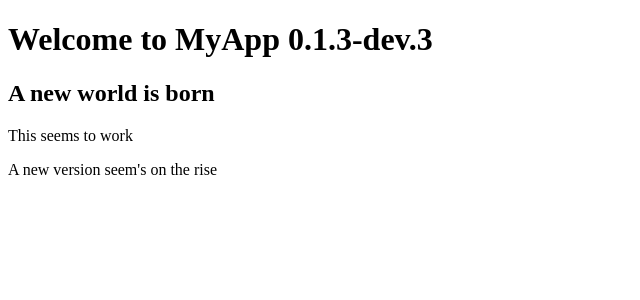
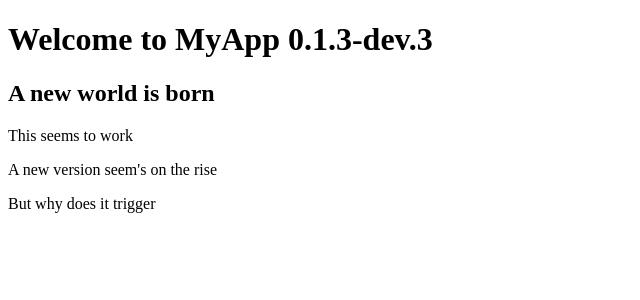
Before and after one commit to ThomasJunk/version, a SvelteKit app: page / in a window 1280 px wide. Shown: the top 300 px of the page, without its empty margins (0-640 px from the left). Built offline with nearby package versions, Linux system fonts and the light colour scheme.

Commit message:
won't trigger or?

```diff
--- a/src/routes/+page.svelte
+++ b/src/routes/+page.svelte
@@ -6,3 +6,4 @@
 <h2>A new world is born</h2>
 <p>This seems to work</p>
 <p>A new version seem's on the rise</p>
+<p>But why does it trigger</p>
```
